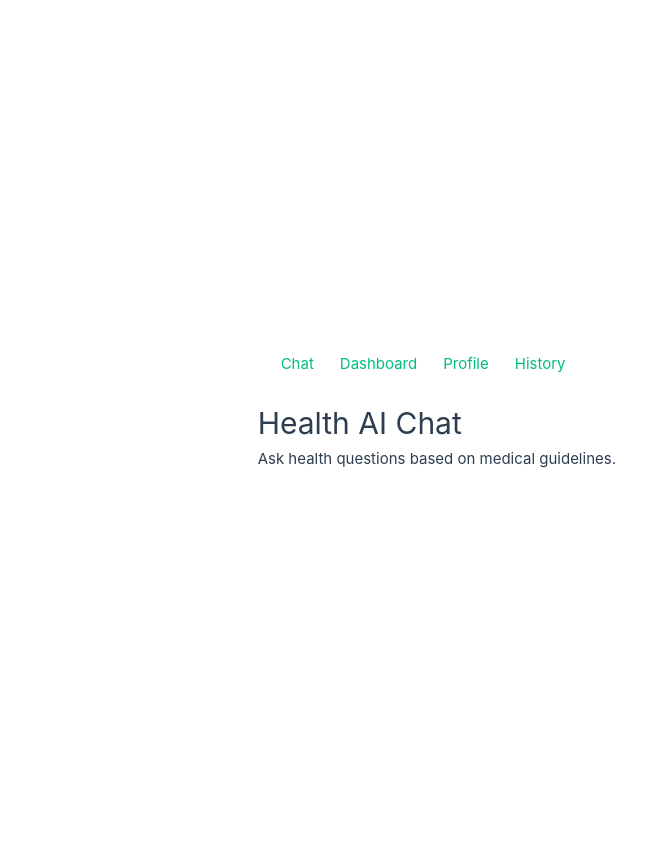
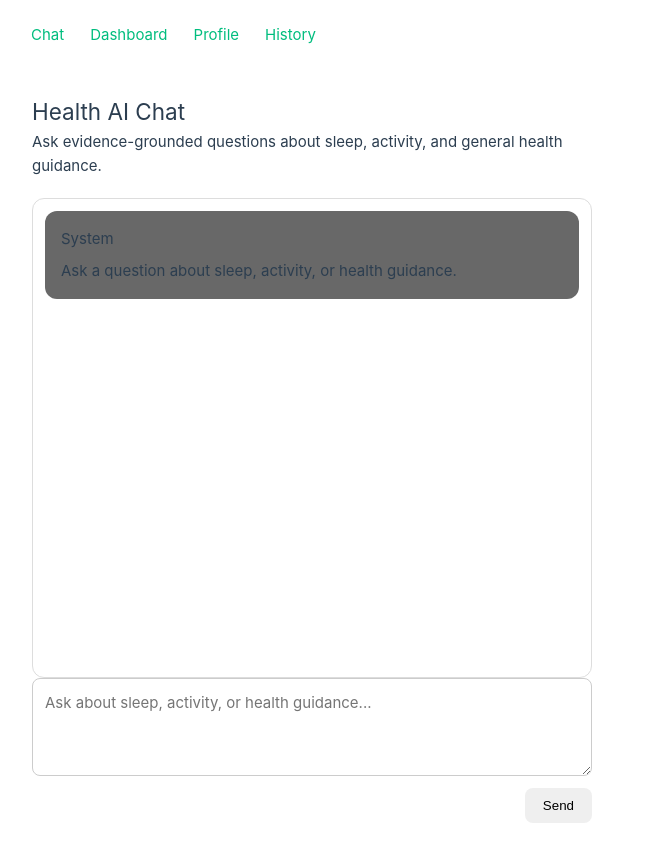
Before and after one commit to AgnelFernando/HealthAIAgent, a Vue app in the folder frontend/: page /#/ in a window 1280 px wide. Shown: the whole page, without its empty margins (24-670 px from the left). Before the commit the page ends 800 px from the top, so only its background shows below. Built offline with nearby package versions, Linux system fonts and the light colour scheme; the HTML template or start-up script is replaced by a standard one.

Commit message:
chat view updated

```diff
--- /dev/null
+++ b/frontend/src/components/chat/ChatInput.vue
@@ -0,0 +1,53 @@
+<script setup lang="ts">
+import { ref } from 'vue'
+
+const emit = defineEmits<{
+  submit: [value: string]
+}>()
+
+const input = ref('')
+
+function handleSubmit() {
+  const value = input.value.trim()
+  if (!value) return
+  emit('submit', value)
+  input.value = ''
+}
+</script>
+
+<template>
+  <div class="chat-input">
+    <textarea
+      v-model="input"
+      placeholder="Ask about sleep, activity, or health guidance..."
+      rows="3"
+      @keydown.enter.exact.prevent="handleSubmit"
+    />
+    <button @click="handleSubmit">Send</button>
+  </div>
+</template>
+
+<style scoped>
+.chat-input {
+  display: flex;
+  flex-direction: column;
+  gap: 12px;
+}
+
+textarea {
+  width: 100%;
+  padding: 12px;
+  resize: vertical;
+  font: inherit;
+  border: 1px solid #ccc;
+  border-radius: 8px;
+}
+
+button {
+  align-self: flex-end;
+  padding: 10px 18px;
+  border: none;
+  border-radius: 8px;
+  cursor: pointer;
+}
+</style>
--- /dev/null
+++ b/frontend/src/components/chat/ChatMessageItem.vue
@@ -0,0 +1,51 @@
+<script setup lang="ts">
+import type { ChatMessage } from '../../types/chat'
+import CitationList from './CitationList.vue'
+import ConfidenceBadge from './ConfidenceBadge.vue'
+
+defineProps<{
+  message: ChatMessage
+}>()
+</script>
+
+<template>
+  <div class="message" :class="message.role">
+    <div class="meta">
+      <strong>{{ message.role }}</strong>
+    </div>
+
+    <p>{{ message.text }}</p>
+
+    <CitationList
+      v-if="message.role === 'assistant' && message.citations?.length"
+      :citations="message.citations"
+    />
+
+    <ConfidenceBadge v-if="message.role === 'assistant'" :confidence="message.confidence" />
+  </div>
+</template>
+
+<style scoped>
+.message {
+  padding: 16px;
+  border-radius: 12px;
+  margin-bottom: 12px;
+}
+
+.user {
+  background: #2a73c6;
+}
+
+.assistant {
+  background: #333f2c;
+}
+
+.system {
+  background: #686868;
+}
+
+.meta {
+  margin-bottom: 8px;
+  text-transform: capitalize;
+}
+</style>
--- /dev/null
+++ b/frontend/src/components/chat/ChatMessageList.vue
@@ -0,0 +1,35 @@
+<script setup lang="ts">
+import { nextTick, onUpdated, ref } from 'vue'
+import type { ChatMessage } from '../../types/chat'
+import ChatMessageItem from './ChatMessageItem.vue'
+
+defineProps<{
+  messages: ChatMessage[]
+}>()
+
+const containerRef = ref<HTMLElement | null>(null)
+
+onUpdated(async () => {
+  await nextTick()
+  if (containerRef.value) {
+    containerRef.value.scrollTop = containerRef.value.scrollHeight
+  }
+})
+</script>
+
+<template>
+  <div ref="containerRef" class="message-list">
+    <ChatMessageItem v-for="message in messages" :key="message.id" :message="message" />
+  </div>
+</template>
+
+<style scoped>
+.message-list {
+  height: 60vh;
+  overflow-y: auto;
+  padding: 12px;
+  border: 1px solid #ddd;
+  border-radius: 12px;
+  background: white;
+}
+</style>
--- /dev/null
+++ b/frontend/src/components/chat/CitationList.vue
@@ -0,0 +1,37 @@
+<script setup lang="ts">
+import type { Citation } from '../../types/chat'
+
+defineProps<{
+  citations: Citation[]
+}>()
+</script>
+
+<template>
+  <div v-if="citations.length" class="citations">
+    <h4>Sources</h4>
+    <ul>
+      <li v-for="(citation, index) in citations" :key="index">
+        <a :href="citation.url" target="_blank" rel="noopener noreferrer">
+          {{ citation.title }}
+        </a>
+        <span v-if="citation.similarity !== undefined">
+          — similarity: {{ citation.similarity.toFixed(2) }}
+        </span>
+      </li>
+    </ul>
+  </div>
+</template>
+
+<style scoped>
+.citations {
+  margin-top: 12px;
+}
+
+ul {
+  padding-left: 18px;
+}
+
+li {
+  margin-bottom: 6px;
+}
+</style>
--- /dev/null
+++ b/frontend/src/components/chat/ConfidenceBadge.vue
@@ -0,0 +1,25 @@
+<script setup lang="ts">
+const props = defineProps<{
+  confidence?: number
+}>()
+
+function formatConfidence(value?: number) {
+  if (value === undefined || value === null) return 'N/A'
+  return `${Math.round(value * 100)}%`
+}
+</script>
+
+<template>
+  <span class="badge">Confidence: {{ formatConfidence(props.confidence) }}</span>
+</template>
+
+<style scoped>
+.badge {
+  display: inline-block;
+  margin-top: 8px;
+  padding: 6px 10px;
+  font-size: 12px;
+  border-radius: 999px;
+  background: #f3f4f6;
+}
+</style>
--- /dev/null
+++ b/frontend/src/composables/useChat.ts
@@ -0,0 +1,80 @@
+import { ref } from 'vue'
+import { API_BASE_URL } from '../config'
+import type { ChatMessage, AssistantPayload } from '../types/chat'
+
+function createId() {
+  return crypto.randomUUID()
+}
+
+export function useChat() {
+  const messages = ref<ChatMessage[]>([
+    {
+      id: createId(),
+      role: 'system',
+      text: 'Ask a question about sleep, activity, or health guidance.',
+      createdAt: new Date().toISOString(),
+    },
+  ])
+
+  const isLoading = ref(false)
+  const error = ref('')
+
+  async function sendMessage(question: string) {
+    const trimmed = question.trim()
+    if (!trimmed) return
+
+    error.value = ''
+
+    messages.value.push({
+      id: createId(),
+      role: 'user',
+      text: trimmed,
+      createdAt: new Date().toISOString(),
+    })
+
+    isLoading.value = true
+
+    try {
+      const response = await fetch(`${API_BASE_URL}/rag/answer`, {
+        method: 'POST',
+        headers: {
+          'Content-Type': 'application/json',
+        },
+        body: JSON.stringify({ question: trimmed }),
+      })
+
+      if (!response.ok) {
+        throw new Error(`Request failed with status ${response.status}`)
+      }
+
+      const data: AssistantPayload = await response.json()
+
+      messages.value.push({
+        id: createId(),
+        role: 'assistant',
+        text: data.answer,
+        citations: data.citations ?? [],
+        confidence: data.confidence,
+        createdAt: new Date().toISOString(),
+      })
+    } catch (err) {
+      error.value = err instanceof Error ? err.message : 'Something went wrong.'
+
+      messages.value.push({
+        id: createId(),
+        role: 'assistant',
+        text: 'Sorry, I could not get a response from the server.',
+        createdAt: new Date().toISOString(),
+      })
+    } finally {
+      isLoading.value = false
+    }
+  }
+
+  return {
+    messages,
+    isLoading,
+    error,
+    sendMessage,
+  }
+}
--- /dev/null
+++ b/frontend/src/config.ts
@@ -0,0 +1 @@
+export const API_BASE_URL = import.meta.env.VITE_API_BASE_URL
--- /dev/null
+++ b/frontend/src/types/chat.ts
@@ -0,0 +1,20 @@
+export interface Citation {
+  title: string
+  url: string
+  similarity?: number
+}
+
+export interface AssistantPayload {
+  answer: string
+  citations: Citation[]
+  confidence?: number
+}
+
+export interface ChatMessage {
+  id: string
+  role: 'user' | 'assistant' | 'system'
+  text: string
+  citations?: Citation[]
+  confidence?: number
+  createdAt: string
+}
--- a/frontend/src/views/ChatView.vue
+++ b/frontend/src/views/ChatView.vue
@@ -1,6 +1,50 @@
+<script setup lang="ts">
+import ChatInput from '../components/chat/ChatInput.vue'
+import ChatMessageList from '../components/chat/ChatMessageList.vue'
+import { useChat } from '../composables/useChat'
+
+const { messages, isLoading, error, sendMessage } = useChat()
+</script>
+
 <template>
-  <div>
-    <h1>Health AI Chat</h1>
-    <p>Ask health questions based on medical guidelines.</p>
-  </div>
+  <main class="chat-page">
+    <section class="hero">
+      <h1>Health AI Chat</h1>
+      <p>Ask evidence-grounded questions about sleep, activity, and general health guidance.</p>
+    </section>
+
+    <section v-if="error" class="error">
+      {{ error }}
+    </section>
+
+    <ChatMessageList :messages="messages" />
+
+    <section class="loading" v-if="isLoading">Thinking...</section>
+
+    <ChatInput @submit="sendMessage" />
+  </main>
 </template>
+
+<style scoped>
+.chat-page {
+  max-width: 900px;
+  margin: 0 auto;
+  padding: 24px;
+}
+
+.hero {
+  margin-bottom: 20px;
+}
+
+.error {
+  margin-bottom: 16px;
+  padding: 12px;
+  border-radius: 8px;
+  background: #f87c7c;
+}
+
+.loading {
+  margin: 12px 0;
+  font-size: 14px;
+}
+</style>
```
Also changed, not shown: frontend/src/router/index.ts (+10 -10 lines), 2 other files (tests, documents, lock files or other folders).
